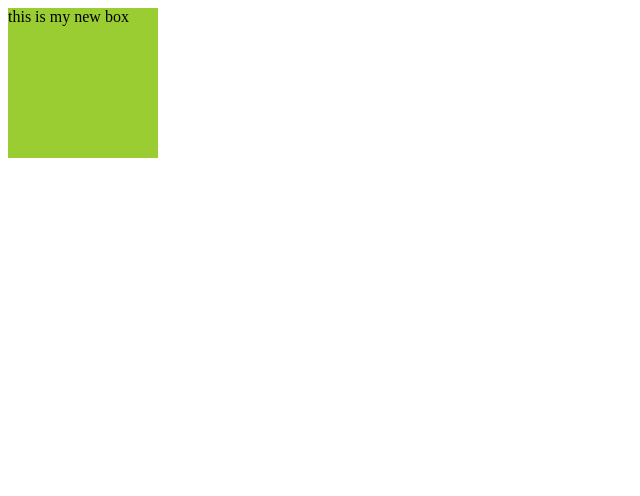
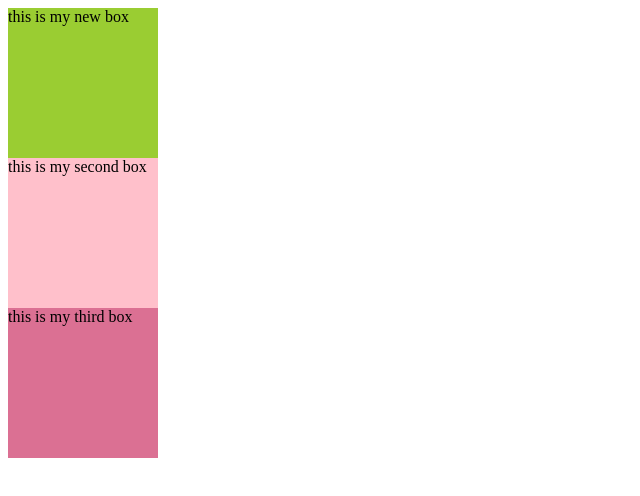
Before and after one commit to akashazahid/hospital, a plain HTML site: page hospital/index.html in a window 1280 px wide. Shown: the whole page, without its empty margins (0-640 px from the left). Drawn offline with Linux system fonts and the light colour scheme.

Commit message:
new changes

```diff
--- a/hospital/index.html
+++ b/hospital/index.html
@@ -8,5 +8,7 @@
 </head>
 <body>
     <div class="box">this is my new box</div>
+    <div class="box1">this is my second box</div>
+    <div class="box2">this is my third box</div>
 </body>
 </html>
--- a/hospital/style.css
+++ b/hospital/style.css
@@ -3,3 +3,13 @@
     height: 150px;
     background-color: yellowgreen;
 }
+.box1{
+    width: 150px;
+    height: 150px;
+    background-color: pink;
+}
+.box2{
+    width: 150px;
+    height: 150px;
+    background-color: palevioletred;
+}
```
